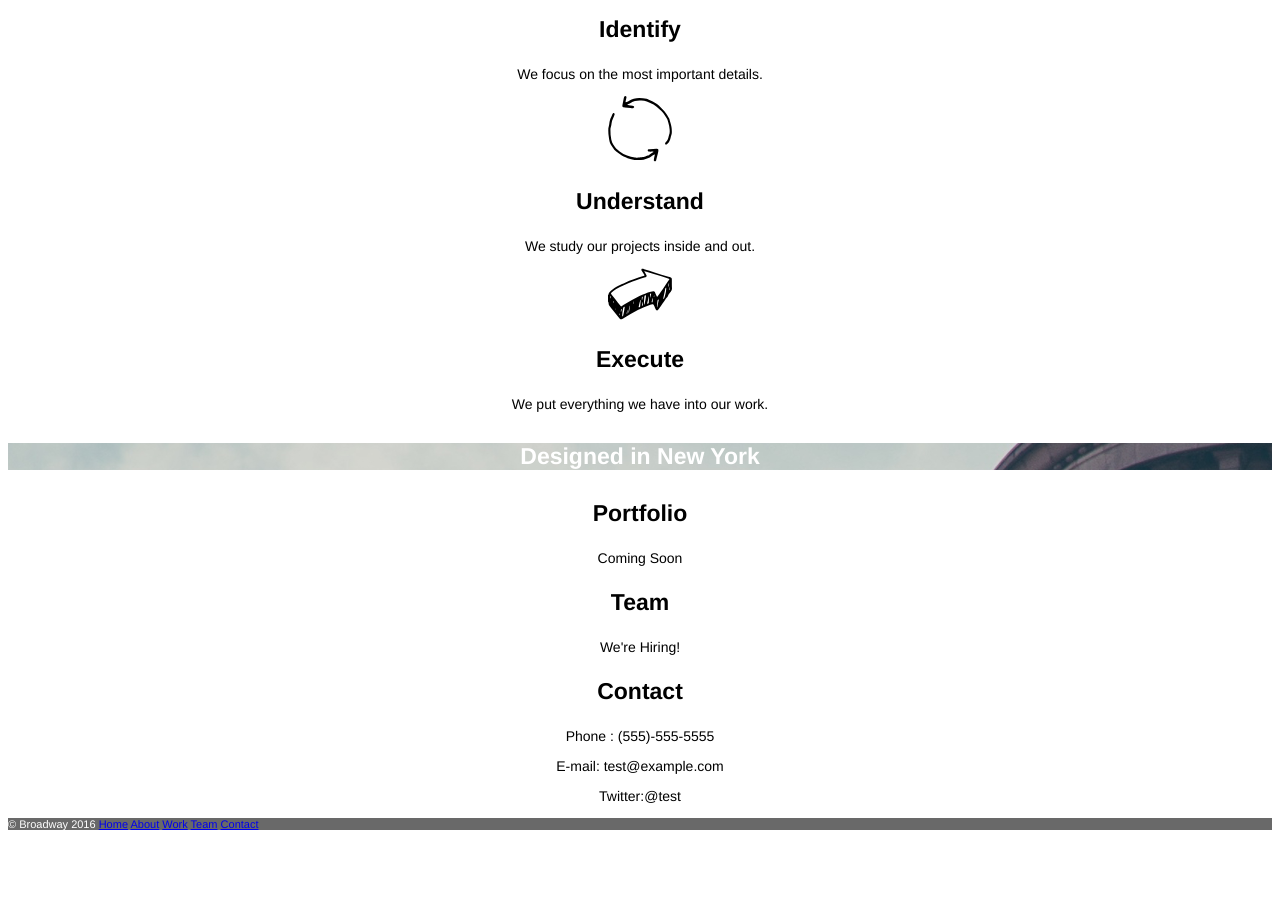
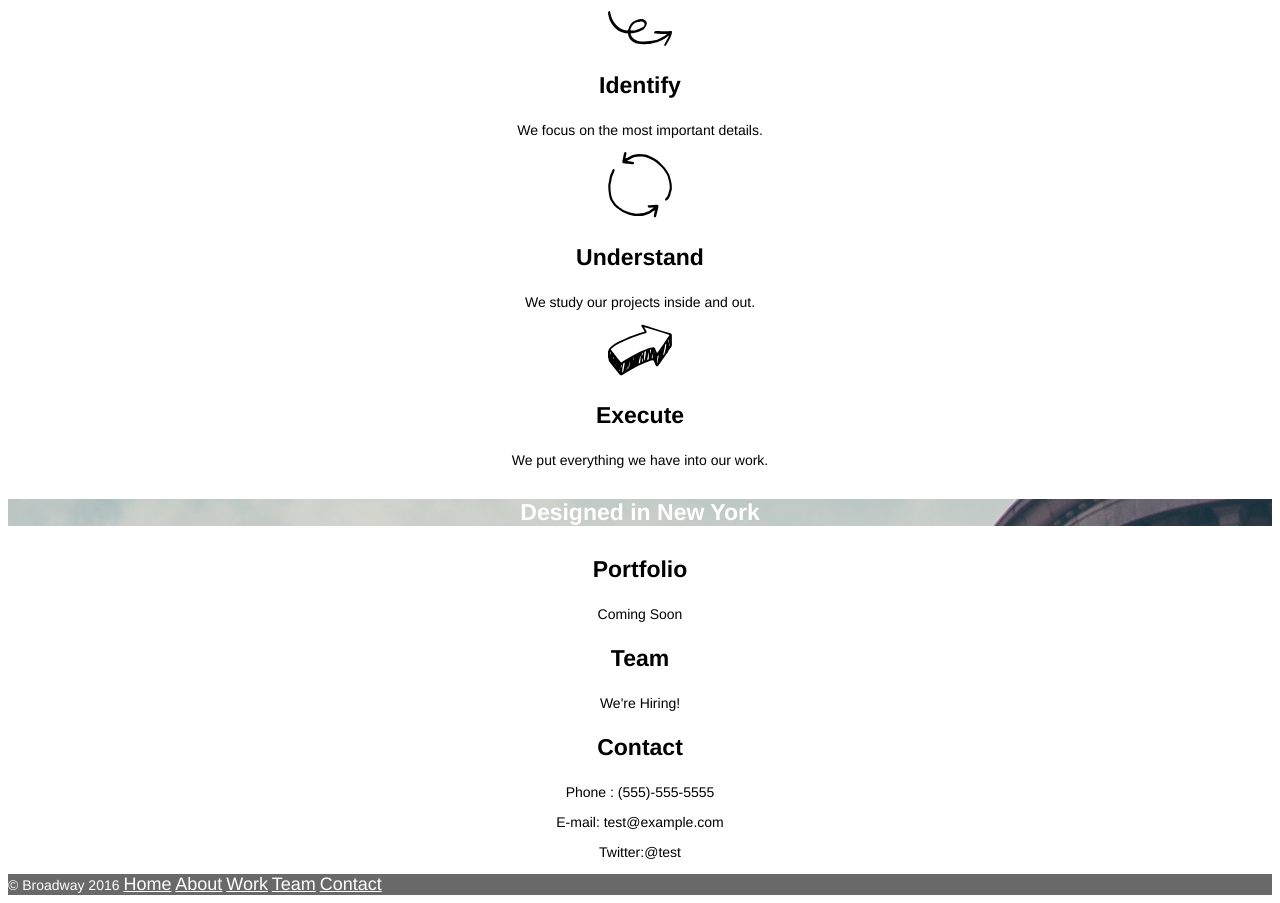
Before and after one commit to garrettcfermo/Broadway, a plain HTML site: page index.html in a window 1280 px wide. Shown: the part 436-1339 px from the top of the page. Before the commit the page ends 1274 px from the top, so only its background shows below. Drawn offline with Linux system fonts and the light colour scheme; files whose address does not match are found by name.

Commit message:
Final Updates

```diff
--- a/Resources/css/style.css
+++ b/Resources/css/style.css
@@ -5,11 +5,11 @@ body {
 }
 
 nav {
-  background-image: url("/Users/garrettfermo/Desktop/Programming Training/Codecademy/Build_Websites_from_Scratch/Projects/Broadway/Resources/images/the-flatiron-building.png");
+  background-image: url("../images/the-flatiron-building.png");
   color: white;
 }
 
-nav  a {
+a {
   color: white;
   font-size: 18px;
 }
@@ -31,16 +31,15 @@ h3 {
 }
 
 h4 {
-  background-image: url("/Users/garrettfermo/Desktop/Programming Training/Codecademy/Build_Websites_from_Scratch/Projects/Broadway/Resources/images/the-flatiron-building.png");
+  background-image: url("../images/the-flatiron-building.png");
   font-size: 23px;
   font-weight: bold;
   color: white;
 }
 
-
 .footer {
   color: white;
-  font-size: 11px;
+  font-size: 14px;
   background-color: dimgray;
   text-align: left;
 }
--- a/index.html
+++ b/index.html
@@ -9,13 +9,13 @@
   <body>
     <nav>
       <h1>Broadway Design</h1>
-      <a href="#">Home</a> <br>
-      <a href="#">About</a> <br>
-      <a href="#">Work</a> <br>
-      <a href="#">Team</a> <br>
-      <a href="#">Contact</a> <br>
+      <p><a href="#">Home</a></p>
+      <p><a href="#about">About</a></p>
+      <p><a href="#work">Work</a></p>
+      <p><a href="#team">Team</a></p>
+      <p><a href="#contact">Contact</a></p>
     </nav>
-
+    <div id="about">
       <h2>Our Process</h2>
 
       <img src="Resources/images/identify.svg" alt="Indentify">
@@ -29,27 +29,34 @@
       <img src="Resources/images/execute.svg" alt="Execute">
       <h3>Execute</h3>
       <p>We put everything we have into our work.</p>
+    </div>
 
     <h4>Designed in New York</h4>
 
+    <div id="work">
       <h3>Portfolio</h3>
       <p>Coming Soon</p>
+    </div>
 
+    <div id="team">
       <h3>Team</h3>
       <p>We're Hiring!</p>
+    </div>
 
+    <div id="contact">
       <h3>Contact</h3>
       <p>Phone : (555)-555-5555</p>
       <p>E-mail: test@example.com</p>
       <p>Twitter:@test</p>
+    </div>
 
     <div class="footer">
       &copy; Broadway 2016
       <a href="#">Home</a>
-      <a href="#">About</a>
-      <a href="#">Work</a>
-      <a href="#">Team</a>
-      <a href="#">Contact</a>
+      <a href="#about">About</a>
+      <a href="#work">Work</a>
+      <a href="#team">Team</a>
+      <a href="#contact">Contact</a>
     </div>
 
   </body>
```
Lines whose indentation alone changed are shown as unchanged.
